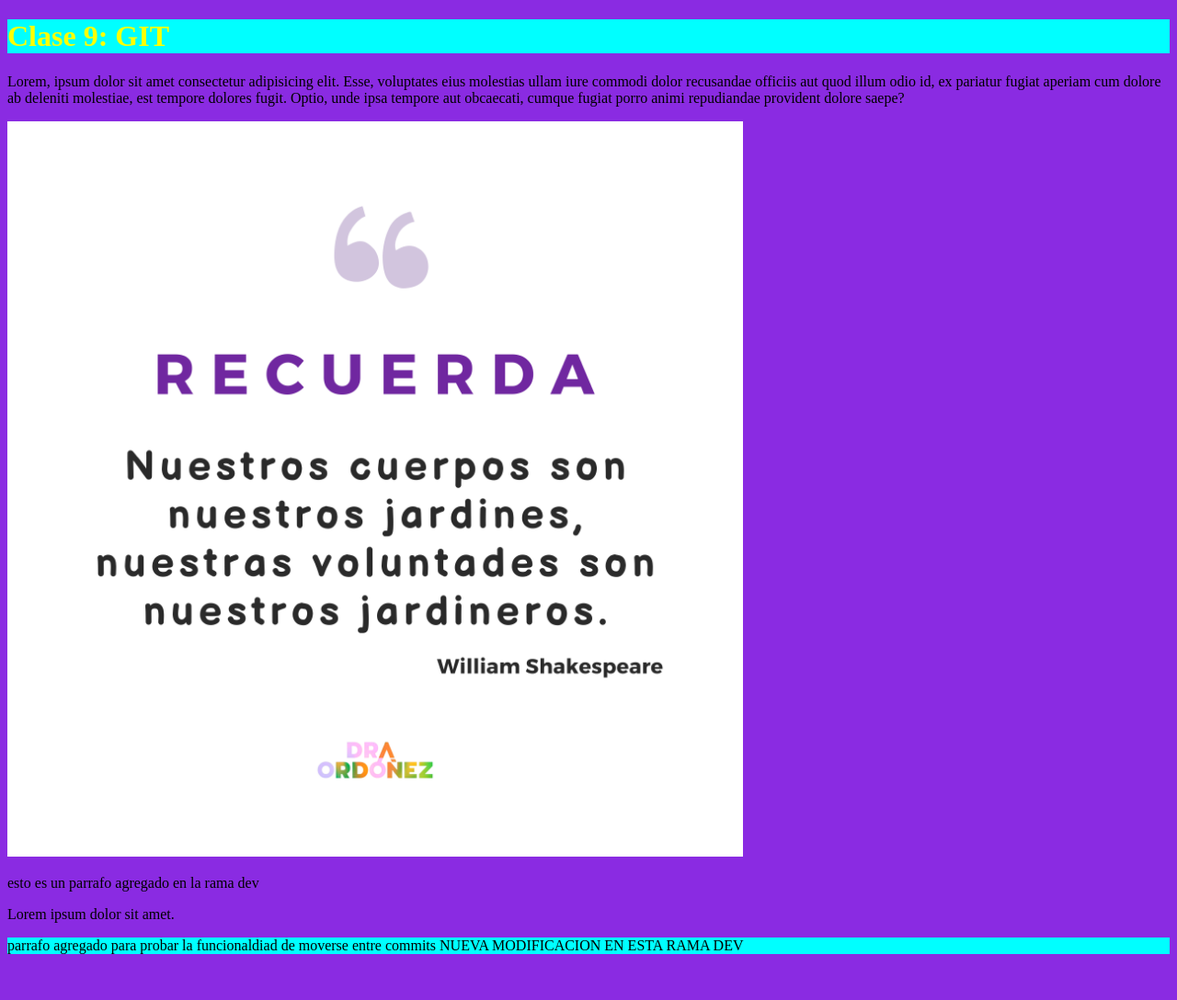
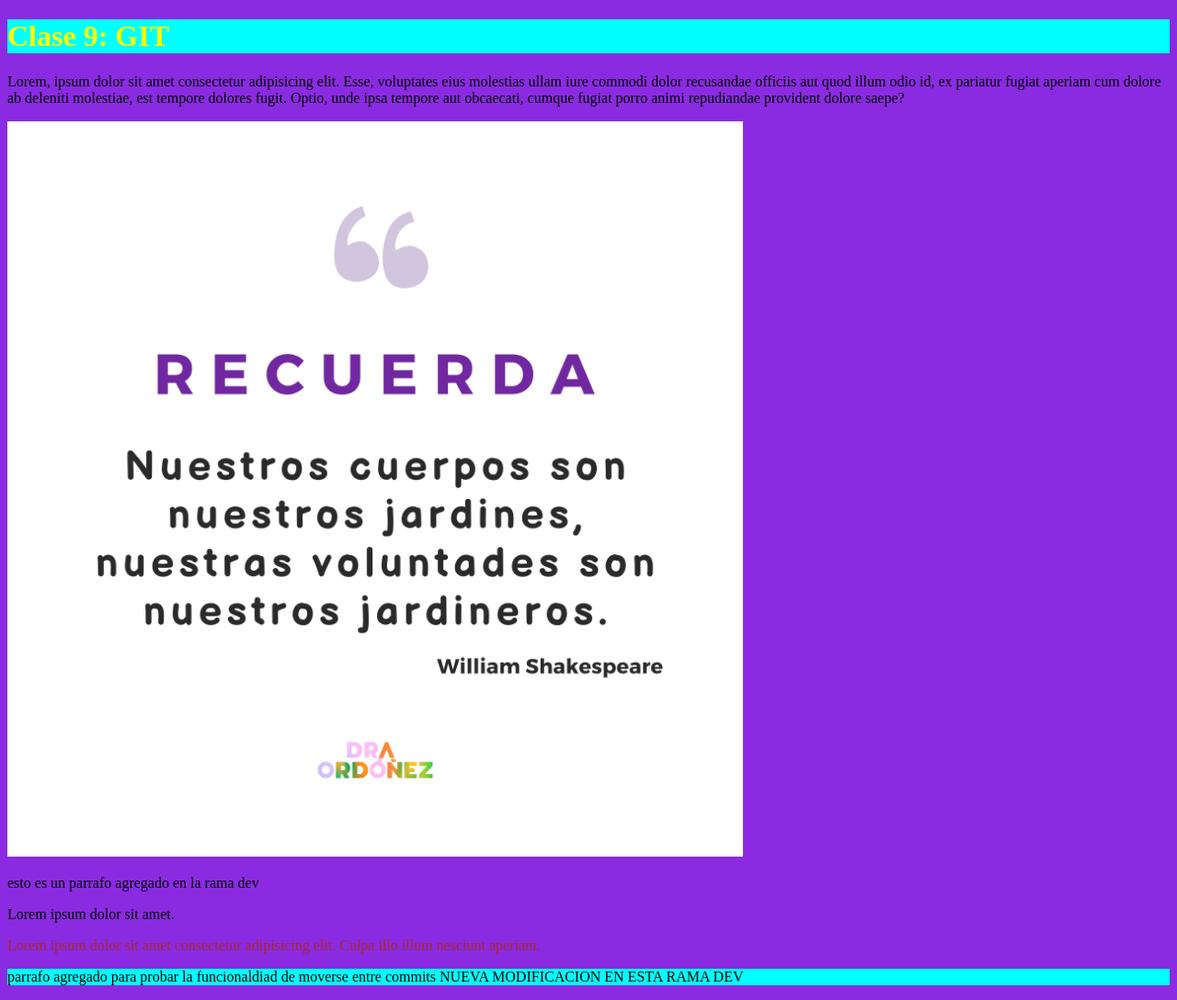
Before and after one commit to TrellixVulnTeam/primerrepositorio_J2O3, a plain HTML site: page index.html in a window 1280 px wide. Shown: the whole page at 92% size. Before the commit the page ends 1054 px from the top, so only its background shows below. Drawn offline with Linux system fonts and the light colour scheme.

Commit message:
prueba terminal

```diff
--- a/css/styles.css
+++ b/css/styles.css
@@ -14,3 +14,7 @@ background-color: blueviolet;
     width: 50rem;
     height: 50rem;
 }
+
+.terminalprueba{
+    color: brown;
+}
--- a/index.html
+++ b/index.html
@@ -19,6 +19,7 @@
 <img class="quote" src="./img/Cream Reminder Note Instagram Post.png" alt="quote">
     <p>esto es un parrafo agregado en la rama dev</p>
     <p>Lorem ipsum dolor sit amet.</p>
+    <p class="terminalprueba">Lorem ipsum dolor sit amet consectetur adipisicing elit. Culpa illo illum nesciunt aperiam.</p>
     <p class="resaltado">parrafo agregado para probar la funcionaldiad de moverse entre commits NUEVA MODIFICACION EN ESTA RAMA DEV</p>
 
 
```
